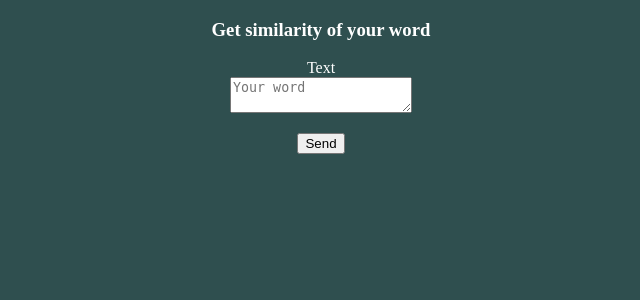
After one commit to rubalravinder/semantix, a Flask app: page /test_similarity in a window 1280 px wide. The commit adds this page. Shown: the top 300 px of the page, without its empty margins (319-959 px from the left). Run offline with Flask 2, Linux system fonts and the light colour scheme.

Commit message:
added general layout and page test_similarity

```diff
--- a/app_flask/app.py
+++ b/app_flask/app.py
@@ -2,10 +2,19 @@ from numpy import NaN
 from flask import Flask, request, render_template
 from gensim.models import KeyedVectors
 import warnings
+from forms import SimilarityForm
+import os
+
+
 warnings.filterwarnings(action='ignore', category=UserWarning, module='gensim') # not sure it's useful there
 
 
 app = Flask(__name__)
+
+ # generate a secret key for the similarity form (html page test_similarity)
+SECRET_KEY = os.urandom(32)
+app.config['SECRET_KEY'] = SECRET_KEY
+
 
 # Let's load the Word Embeddings model trained with the .bin composed of tons of french words.
 # Can't really explain how it's working for the moment.
@@ -29,5 +38,24 @@ def similarity_route():
     result = model.similarity(word1, word2) # The function which calculate similarities
     return render_template('./similarity.html', resultat = result)
 
+@app.route("/test_similarity", methods=["GET", "POST"])
+def similarity_score():
+    form = SimilarityForm()
+    # here, if the request type is a POST we get the data from
+    # forms and save them else we return the forms html page
+    if request.method == "POST":
+        word2 = request.form["text"]
+        word1 = 'chien'
+        # url = "http://summarizer:5000/model/predict"
+        # data = {"text": [userTxt]}
+
+        result = model.similarity(word1, word2)
+        return render_template('./similarity.html', resultat = result)
+
+        # output = json.loads(res.text)
+        # return f"""<h2>Your text</h2> <p> {userTxt} </p> <h2>Your text summarized </h2> <p>{output['summary_text'][0]}</p>"""
+    else:
+        return render_template("/test_similarity.html", form=form)
+
 if __name__ == "__main__":
     app.run(host='0.0.0.0', port=5000, debug=True)
--- a/app_flask/forms.py
+++ b/app_flask/forms.py
@@ -0,0 +1,6 @@
+from flask_wtf import FlaskForm
+from wtforms import StringField, TextAreaField, SubmitField
+
+class SimilarityForm(FlaskForm):
+    text = TextAreaField("Text")
+    submit = SubmitField("Send")
--- a/app_flask/static/styles.css
+++ b/app_flask/static/styles.css
@@ -0,0 +1,19 @@
+/*******************************************************************
+                                GLOBAL
+*******************************************************************/
+
+body {
+    text-align: center;
+    background-color: darkslategray;
+    color: white;
+}
+
+h2 {
+    text-align: center;
+    margin-top: 30px;
+    margin-bottom: 30px;
+}
+
+p {
+    text-align: center;
+}
--- /dev/null
+++ b/app_flask/templates/layout.html
@@ -0,0 +1,16 @@
+
+<!DOCTYPE html>
+
+<!-- add the right css file -->
+{% block styles %}
+<link rel="stylesheet" href="{{url_for('.static', filename='styles.css')}}">
+{% endblock %}
+
+
+<html>
+<head></head>
+<body>
+  {% block content %}{% endblock %}
+
+</body>
+</html>
--- /dev/null
+++ b/app_flask/templates/test_similarity.html
@@ -0,0 +1,20 @@
+{% extends "layout.html" %}
+{% block content %}
+
+<div class="contact">
+    <h3>Get similarity of your word</h3>
+
+    <!-- Just here i use "url_for" to call the function get_contact.
+            This function return the html code of our contact page-->
+    <form action="{{ url_for('similarity_score') }}" method=post>
+        <div>
+            <!-- Content of your request -->
+            <p>
+                {{ form.text.label }} <br>
+                {{ form.text(placeholder='Your word') }}
+            </p>
+            <!-- Submit button -->
+            <p>
+                {{ form.submit }}
+
+{% endblock %}
```
Also changed, not shown: app_flask/templates/home.html (+8 -5 lines), app_flask/templates/similarity.html (+5 -3 lines).
